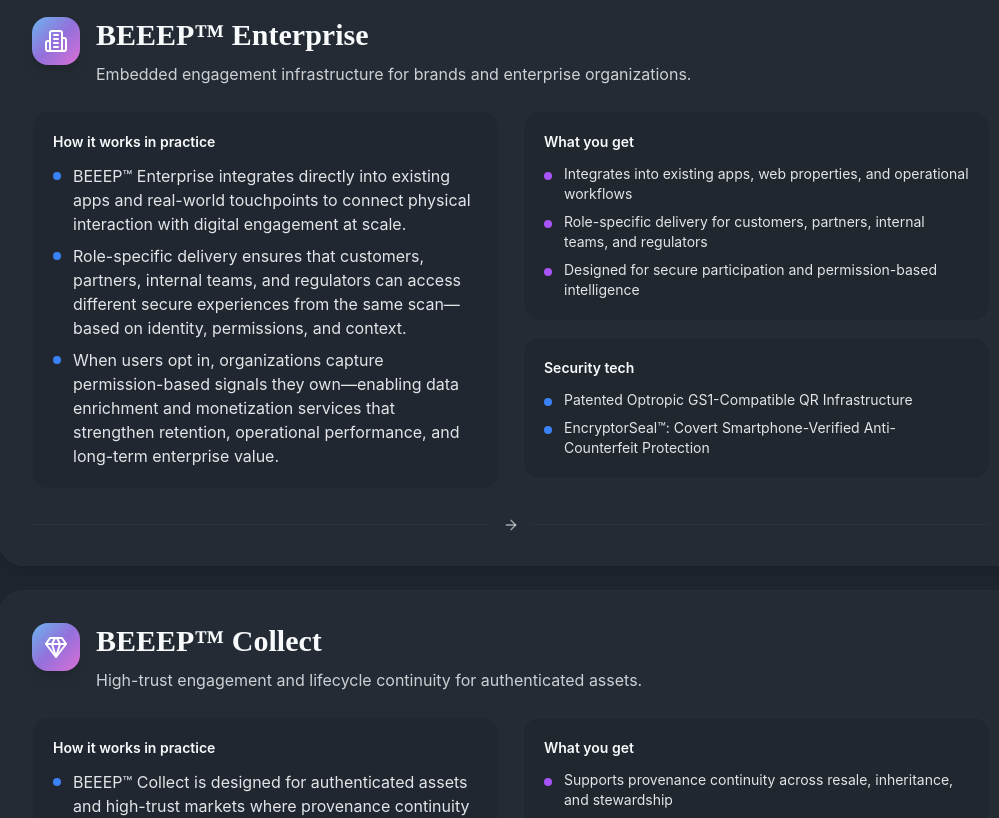
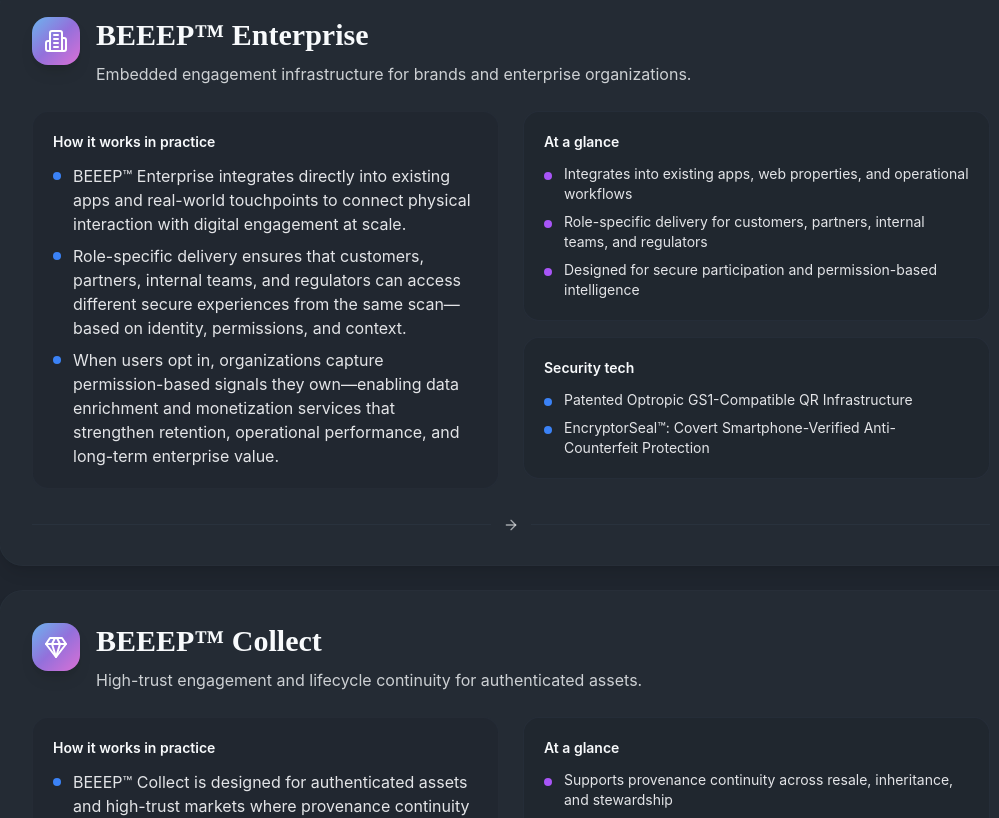
Before and after one commit to NewGrooves/e9-global-backup, a React (Vite) app: page /beeep in a window 1280 px wide. Shown: the part 1280-2098 px from the top of the page, without its empty margins (129-1128 px from the left). Built offline with nearby package versions, Linux system fonts and the light colour scheme.

Commit message:
Update BeeepStagingPage.tsx

```diff
--- a/src/pages/BeeepStagingPage.tsx
+++ b/src/pages/BeeepStagingPage.tsx
@@ -336,10 +336,10 @@ const BeeepStagingPage = () => {
 
                     {/* Right: stacked windows */}
                     <div className="space-y-4">
-                      {/* What you get */}
+                      {/* At a glance */}
                       <div className="bg-background/60 border border-border/30 rounded-2xl p-5">
                         <div className="text-sm font-semibold text-foreground mb-3">
-                          What you get
+                          At a glance
                         </div>
                         <ul className="space-y-2">
                           {card.highlights.map((h, hIdx) => (
```
